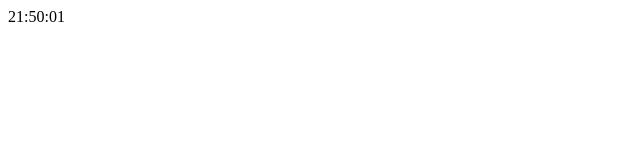
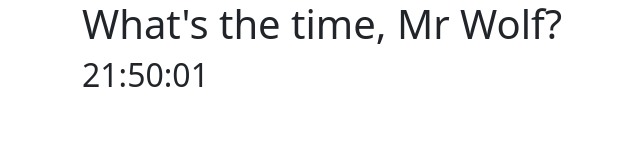
Before and after one commit to rferguson05/displayTime, a plain HTML site: page index.html in a window 1280 px wide. Shown: the whole page, without its empty margins (0-640 px from the left). Drawn offline with nearby package versions, Linux system fonts and the light colour scheme.

Commit message:
started building bootstrap grid for page layout

```diff
--- a/index.html
+++ b/index.html
@@ -8,11 +8,23 @@
     <script src="https://ajax.googleapis.com/ajax/libs/jquery/3.6.0/jquery.min.js"></script>
     <!-- Call script -->
     <script src="./displayTime.js"></script>
-    <title>Document</title>
+    <link href="https://cdn.jsdelivr.net/npm/bootstrap@5.2.1/dist/css/bootstrap.min.css" rel="stylesheet" integrity="sha384-iYQeCzEYFbKjA/T2uDLTpkwGzCiq6soy8tYaI1GyVh/UjpbCx/TYkiZhlZB6+fzT" crossorigin="anonymous">
+    <link rel="stylesheet" href="./displayTime.css">
+    <title>Time</title>
 </head>
 <body>
-    <div></div>
-    <div id="timeDiv"></div>
+    <div class="container">
+        <div class="row">
+            <div class="col-12">
+                <h1>What's the time, Mr Wolf?</h1>
+            </div>
+        </div>
+        <div class="row">
+            <div class="col-12">
+                <h2 id="timeDiv"></h2>
+            </div>
+        </div>
+    </div>
 
 </body>
 </html>
```
